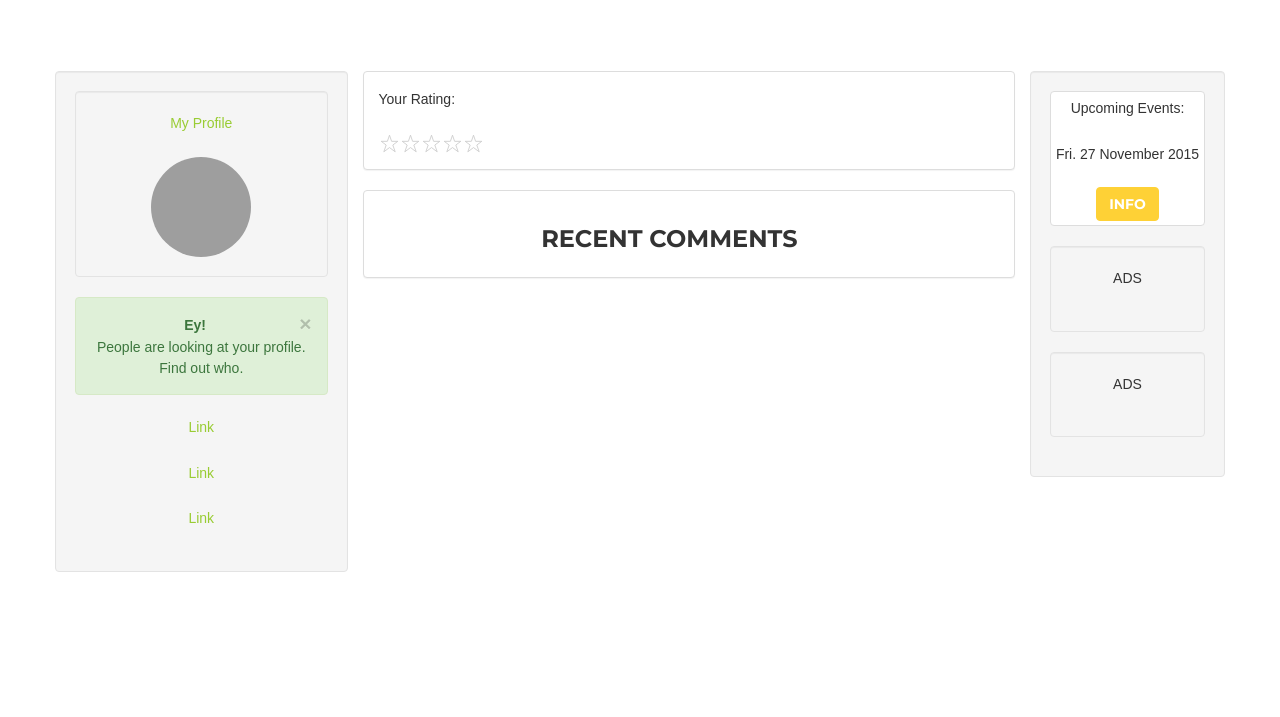
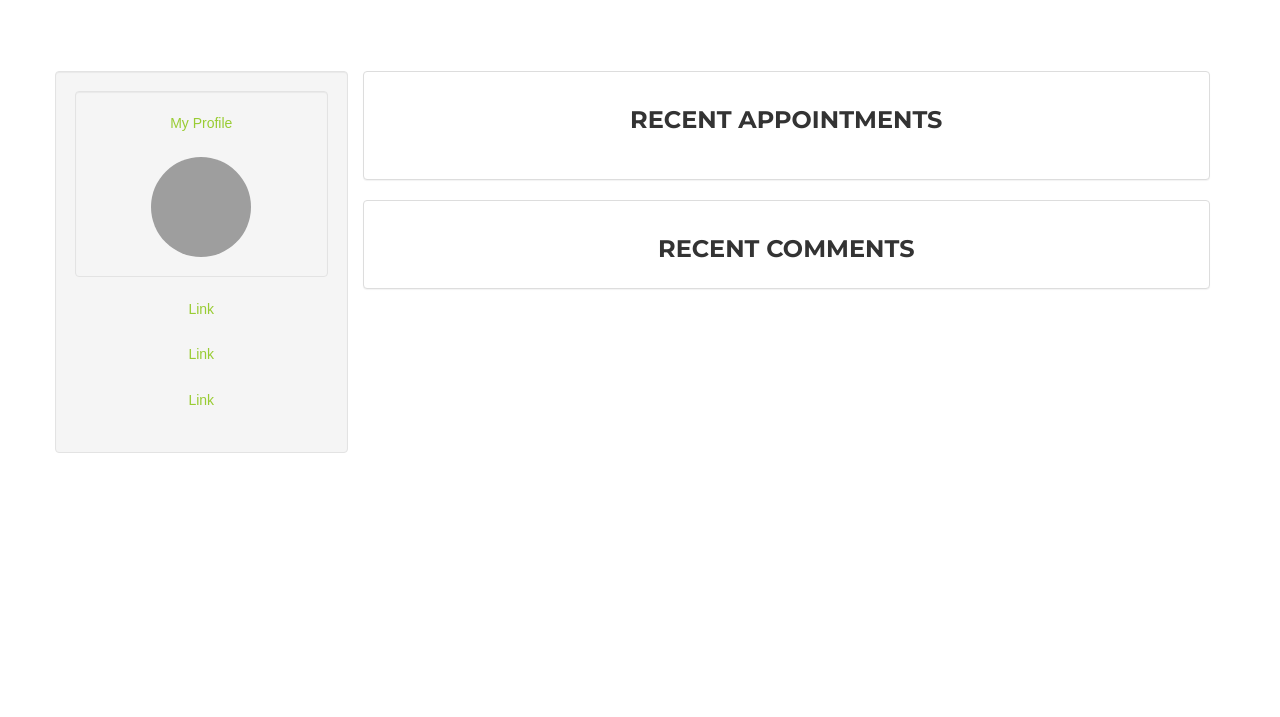
Before and after one commit to timtbanh/eclips, a Django app: page /account/clienthome.html in a window 1280 px wide. Shown: the part 100-817 px from the top of the page. After the commit the page ends 553 px from the top, so only its background shows below. Run offline with Django 3.2, Linux system fonts and the light colour scheme; some libraries are stand-ins or nearby versions; some web fonts are replaced; grey boxes are pictures that could not be loaded.

Commit message:
Added blank image and editted clienthome

```diff
--- a/account/templates/account/clienthome.html
+++ b/account/templates/account/clienthome.html
@@ -66,64 +66,29 @@
                         <p><a href="clienthome.html">My Profile</a></p>
                         <img src="http://betterpropertiesauburn.com/wp-content/uploads/2015/11/ad516503a11cd5ca435acc9bb6523536-1.png" class="img-circle" height="100" width="100" alt="Avatar">
                     </div>
-                    <div class="alert alert-success fade in">
-                        <a href="#" class="close" data-dismiss="alert" aria-label="close">×</a>
-                        <p><strong>Ey!</strong></p>
-                        People are looking at your profile. Find out who.
-                    </div>
                     <p><a href="#">Link</a></p>
                     <p><a href="#">Link</a></p>
                     <p><a href="#">Link</a></p>
                 </div>
-                <div class="col-sm-7">
+                <div class="col-sm-9">
                     <div class="row">
                         <div class="col-sm-12">
                             <div class="panel panel-default text-left">
-                                <div class="panel-body">
-                                    <!--<button type="button" class="btn btn-default btn-sm">
-                                        <span class="glyphicon glyphicon-thumbs-up"></span> Like
-                                    </button>-->
-                                    <p>Your Rating:</p>
-                                    <span class="starRating">
-                                        <input id="rating5" type="radio" name="rating" value="5">
-                                        <label for="rating5">5</label>
-                                        <input id="rating4" type="radio" name="rating" value="4">
-                                        <label for="rating4">4</label>
-                                        <input id="rating3" type="radio" name="rating" value="3">
-                                        <label for="rating3">3</label>
-                                        <input id="rating2" type="radio" name="rating" value="2">
-                                        <label for="rating2">2</label>
-                                        <input id="rating1" type="radio" name="rating" value="1">
-                                        <label for="rating1">1</label>
-                                    </span>
+                                <div class="panel-body" style="text-align:center">
+                                    <h3 class="section-heading">Recent Appointments</h3>
+                                    <div class="row">
+                                        <div class="col-sm-3">
+                                            <img src="" alt="">
+                                        </div>
+                                    </div>
                                 </div>
                             </div>
                         </div>
                     </div>
                     <div class="panel panel-default text-left">
-                        <div class="panel-body">
-                            <div class="row">
-                                <div class="col-sm-3"></div>
-                                <div class="col-sm-9">
-                                    <h3 class="section-heading">Recent Comments</h3>
-                                </div>
-                            </div>
+                        <div class="panel-body" style="text-align:center">
+                            <h3 class="section-heading">Recent Comments</h3>
                         </div>
-                    </div>
-                </div>
-                <div class="col-sm-2 well">
-                    <div class="thumbnail">
-                        <p>Upcoming Events:</p>
-                        <!--<img src="paris.jpg" alt="Paris" width="400" height="300">
-                        <p><strong>Paris</strong></p> -->
-                        <p>Fri. 27 November 2015</p>
-                        <button class="btn btn-primary">Info</button>
-                    </div>
-                    <div class="well">
-                        <p>ADS</p>
-                    </div>
-                    <div class="well">
-                        <p>ADS</p>
                     </div>
                 </div>
             </div>
```
Also changed, not shown: account/static/img/blankuserimage.png (added).
